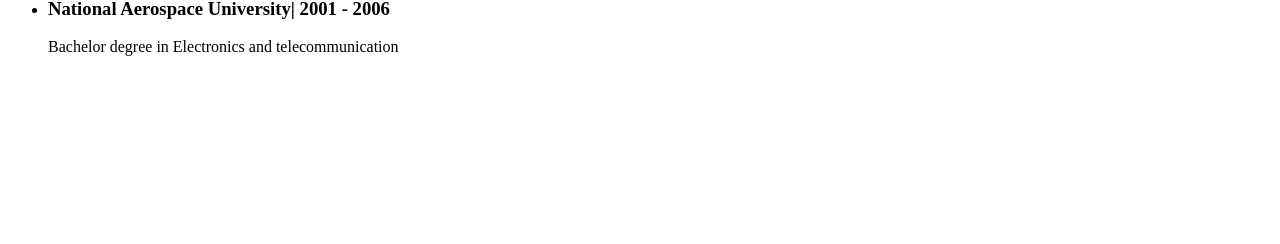
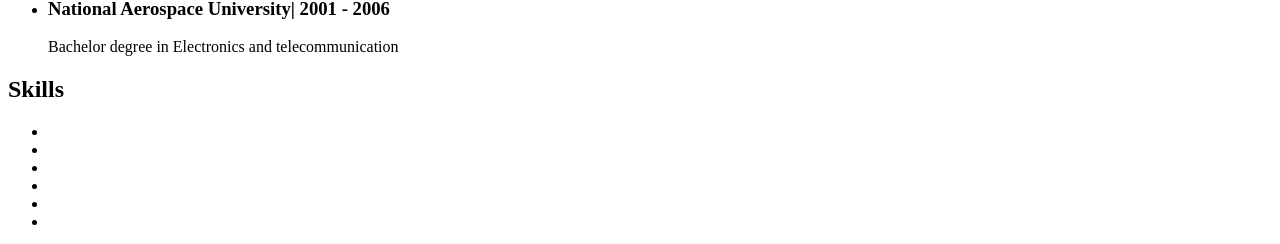
Before and after one commit to lisakovskiy89/Lesson-3, a plain HTML site: page Git.html in a window 1280 px wide. Shown: the part 798-1042 px from the top of the page. Before the commit the page ends 870 px from the top, so only its background shows below. Drawn offline with Linux system fonts and the light colour scheme.

Commit message:
Add skills

```diff
--- a/Git.html
+++ b/Git.html
@@ -55,6 +55,19 @@
                 </ul>
         </div>
             </section>
+            <section class="Skills">
+                <div class="container">
+                    <h2>Skills</h2>
+                    <ul>
+                        <li></li>
+                        <li></li>
+                        <li></li>
+                        <li></li>
+                        <li></li>
+                        <li></li>
+                        </ul>
+                </div>
+                    </section>
 </main>
 </body>
 </html>
```
